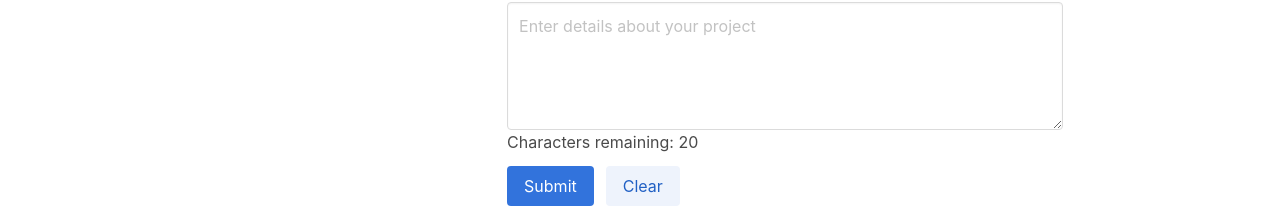
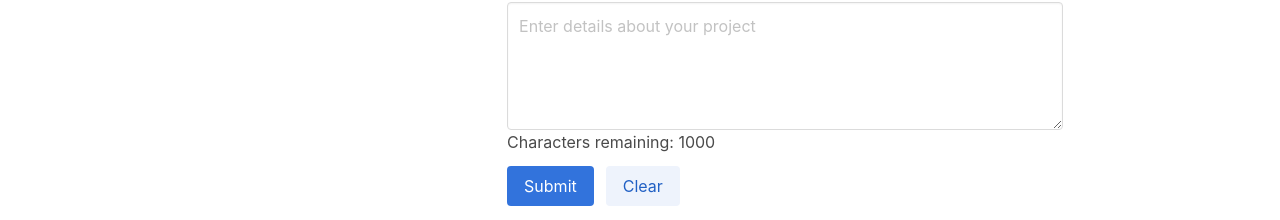
Before and after one commit to Severn-J-Lortie/wl-solutions, a Vue app: page /contact in a window 1280 px wide. Shown: the part 538-758 px from the top of the page. Built offline with nearby package versions, Linux system fonts and the light colour scheme.

Commit message:
Max 1000 characters for description

```diff
--- a/src/views/Contact.vue
+++ b/src/views/Contact.vue
@@ -130,7 +130,7 @@ export default {
     const router = useRouter();
 
     // Description max characters
-    const descriptionMaxCharacters = 20;
+    const descriptionMaxCharacters = 1000;
 
     // State to keep track of which inputs are valid
     const formInputValidations = reactive({
```
